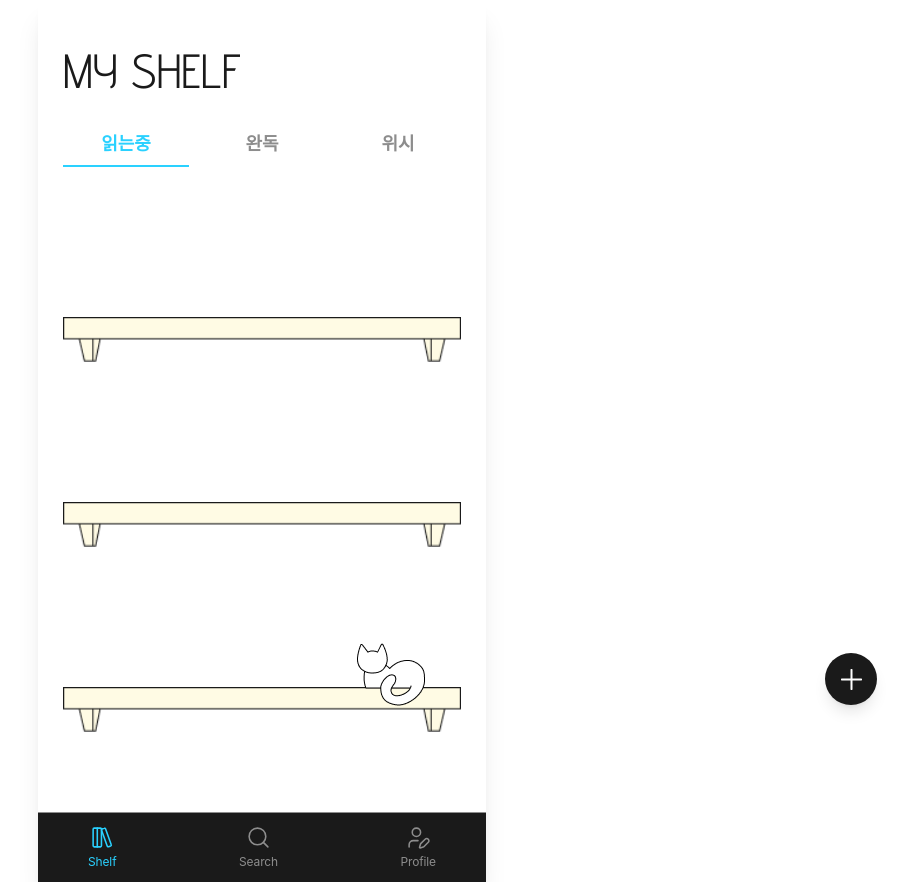
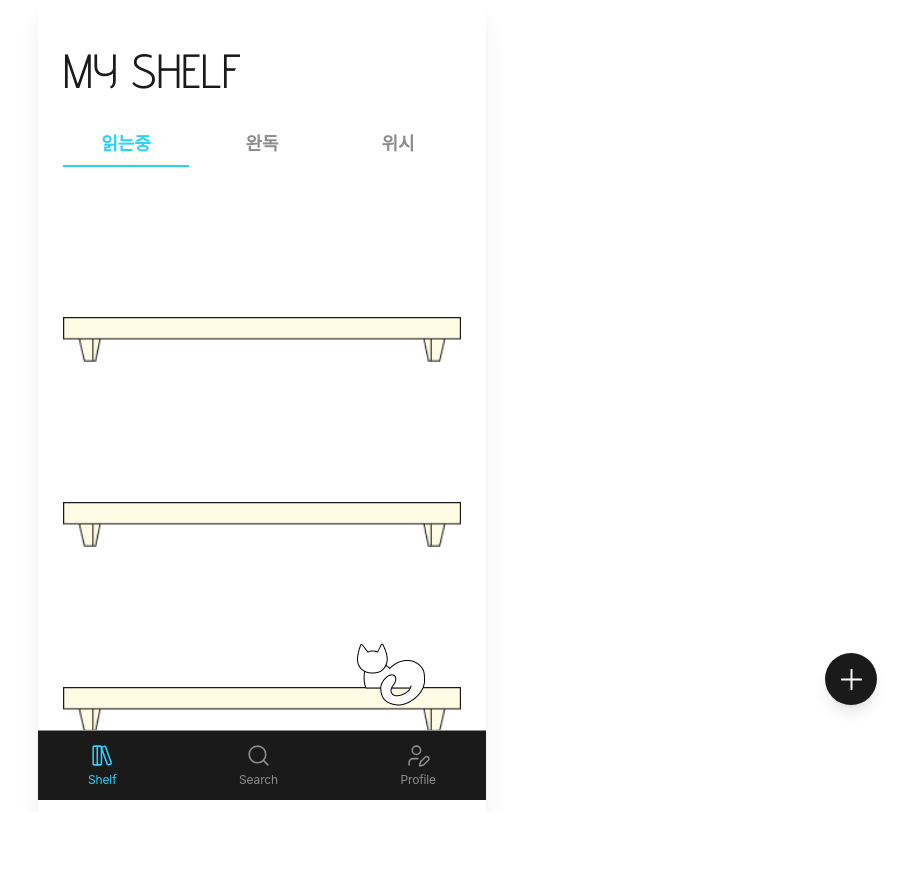
Before and after one commit to sohee0521/library_app_2026_08_06, a React (Vite) app: page /#/ in a window 1280 px wide. Shown: the whole page, without its empty margins (378-1280 px from the left). After the commit the page ends 812 px from the top, so only its background shows below. Built offline with nearby package versions, Linux system fonts and the light colour scheme.

Commit message:
4차수정

```diff
--- a/src/Components/Nav.jsx
+++ b/src/Components/Nav.jsx
@@ -9,7 +9,7 @@ export default function Nav() {
   const inactiveColor = "var(--dark-gray)";
 
   return (
-    <div className="fixd bottom-0 left-0 right-0 mx-auto max-w-md h-[70px] flex items-center bg-[var(--black)] text-[var(--dark-gray)] z-10 border-t-[1px] border-[var(--dark-gray)]">
+    <div className="fixed bottom-0 left-0 right-0 mx-auto max-w-md h-[70px] flex items-center bg-[var(--black)] text-[var(--dark-gray)] z-10 border-t-[1px] border-[var(--dark-gray)]">
       <div className="w-full px-[50px] flex justify-between items-center pointer-events-auto">
         {/* Shelf (메인)*/}
         <Link to="/">
--- a/src/Pages/Home/Home.jsx
+++ b/src/Pages/Home/Home.jsx
@@ -29,7 +29,7 @@ export default function Home() {
   }, [location.state]);
 
   return (
-    <div className="relative max-w-md h-full  mx-auto  pb-[80px] px-[25px] pt-[60px]  ">
+    <div className="relative max-w-md min-h-full mx-auto  pb-[80px] px-[25px] pt-[60px]  ">
       <div className="space-y-[40px] ">
         <h1>MY SHELF</h1>
 
--- a/src/Pages/Search/Components/BestSeller.jsx
+++ b/src/Pages/Search/Components/BestSeller.jsx
@@ -41,7 +41,7 @@ export default function BestSeller() {
   }
 
   return (
-    <div className="space-y-[30px] max-h-[600px] pb-[30px] overflow-y-auto  [::-webkit-scrollbar]:hidden [scrollbar-width:none] ">
+    <div className="space-y-[30px] max-h-[600px] min-h-full pb-[90px] overflow-y-auto  [::-webkit-scrollbar]:hidden [scrollbar-width:none] ">
       <h1 className="mt-[10px]">Best Seller</h1>
       <div className="flex gap-[10px] overflow-x-auto  [::-webkit-scrollbar]:hidden [scrollbar-width:none]">
         {GENRES.map((genre) => {
--- a/src/Pages/Search/Search.jsx
+++ b/src/Pages/Search/Search.jsx
@@ -74,7 +74,7 @@ export default function Search() {
   };
 
   return (
-    <div className="max-w-md mx-auto px-[25px] pt-[40px] space-y-[30px] relative">
+    <div className="max-w-md mx-auto min-h-full px-[25px] pt-[40px] space-y-[30px] relative">
       {/* 검색 시 오버레이 배경 */}
       {isSearchActive && (
         <div
--- a/src/components/Nav.jsx
+++ b/src/components/Nav.jsx
@@ -9,7 +9,7 @@ export default function Nav() {
   const inactiveColor = "var(--dark-gray)";
 
   return (
-    <div className="fixd bottom-0 left-0 right-0 mx-auto max-w-md h-[70px] flex items-center bg-[var(--black)] text-[var(--dark-gray)] z-10 border-t-[1px] border-[var(--dark-gray)]">
+    <div className="fixed bottom-0 left-0 right-0 mx-auto max-w-md h-[70px] flex items-center bg-[var(--black)] text-[var(--dark-gray)] z-10 border-t-[1px] border-[var(--dark-gray)]">
       <div className="w-full px-[50px] flex justify-between items-center pointer-events-auto">
         {/* Shelf (메인)*/}
         <Link to="/">
--- a/src/pages/home/Home.jsx
+++ b/src/pages/home/Home.jsx
@@ -29,7 +29,7 @@ export default function Home() {
   }, [location.state]);
 
   return (
-    <div className="relative max-w-md h-full  mx-auto  pb-[80px] px-[25px] pt-[60px]  ">
+    <div className="relative max-w-md min-h-full mx-auto  pb-[80px] px-[25px] pt-[60px]  ">
       <div className="space-y-[40px] ">
         <h1>MY SHELF</h1>
 
--- a/src/pages/search/Search.jsx
+++ b/src/pages/search/Search.jsx
@@ -74,7 +74,7 @@ export default function Search() {
   };
 
   return (
-    <div className="max-w-md mx-auto px-[25px] pt-[40px] space-y-[30px] relative">
+    <div className="max-w-md mx-auto min-h-full px-[25px] pt-[40px] space-y-[30px] relative">
       {/* 검색 시 오버레이 배경 */}
       {isSearchActive && (
         <div
--- a/src/pages/search/components/BestSeller.jsx
+++ b/src/pages/search/components/BestSeller.jsx
@@ -41,7 +41,7 @@ export default function BestSeller() {
   }
 
   return (
-    <div className="space-y-[30px] max-h-[600px] pb-[30px] overflow-y-auto  [::-webkit-scrollbar]:hidden [scrollbar-width:none] ">
+    <div className="space-y-[30px] max-h-[600px] min-h-full pb-[90px] overflow-y-auto  [::-webkit-scrollbar]:hidden [scrollbar-width:none] ">
       <h1 className="mt-[10px]">Best Seller</h1>
       <div className="flex gap-[10px] overflow-x-auto  [::-webkit-scrollbar]:hidden [scrollbar-width:none]">
         {GENRES.map((genre) => {
```
